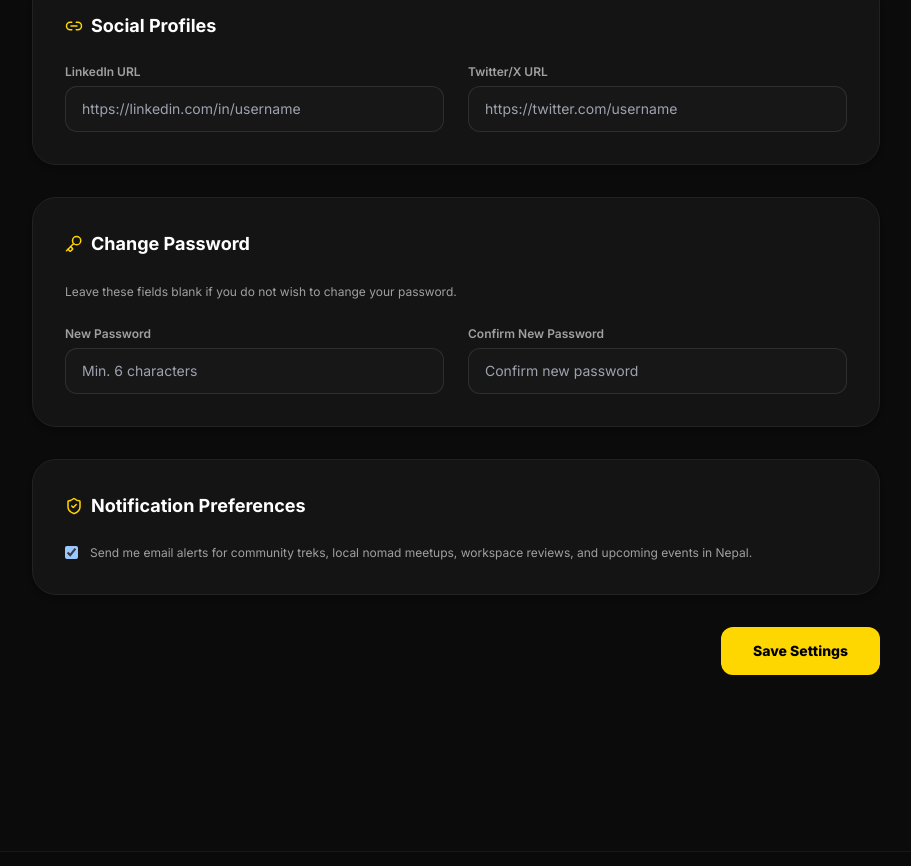
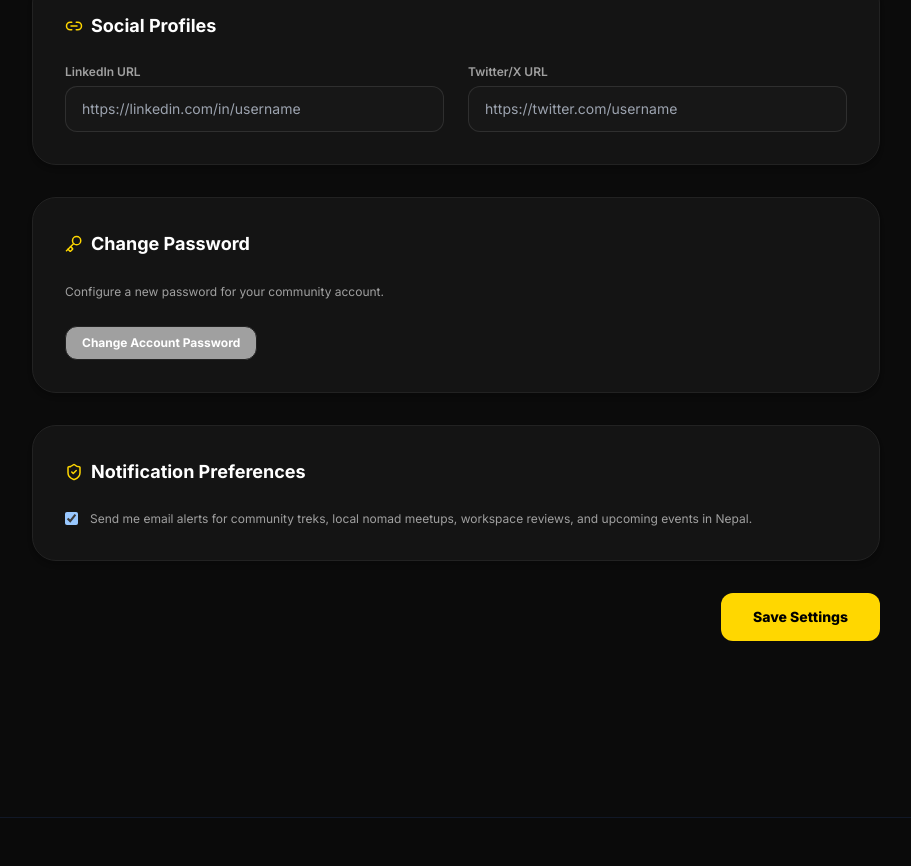
Before and after one commit to DRKAFLE123/digital-nomads-in-nepal, a Next.js app: page /community/settings in a window 1280 px wide. Shown: the part 1114-1980 px from the top of the page, without its empty margins (184-1095 px from the left). Built offline with nearby package versions, Linux system fonts and the light colour scheme; no server answers; the database is empty; sample sign-in values are in the browser's storage.

Commit message:
Hide change password inputs under a toggle button on settings page

```diff
--- a/app/community/settings/page.tsx
+++ b/app/community/settings/page.tsx
@@ -44,6 +44,7 @@ export default function ProfileSettingsPage() {
   const [saving, setSaving] = useState(false)
   const [uploading, setUploading] = useState(false)
   const [message, setMessage] = useState({ text: "", type: "" }) // type: success | error
+  const [showPasswordFields, setShowPasswordFields] = useState(false)
 
   // Redirect if unauthenticated
   useEffect(() => {
@@ -182,6 +183,7 @@ export default function ProfileSettingsPage() {
       setMessage({ text: "Profile updated successfully!", type: "success" })
       // Clear password fields
       setForm(prev => ({ ...prev, password: "", confirmPassword: "" }))
+      setShowPasswordFields(false)
 
       // Refresh window session or trigger dynamic navbar updates
       setTimeout(() => {
@@ -420,9 +422,11 @@ export default function ProfileSettingsPage() {
                 Change Password
               </h2>
               <p className="text-muted text-xs leading-relaxed">
-                Leave these fields blank if you do not wish to change your password.
+                Configure a new password for your community account.
               </p>
 
+              {showPasswordFields ? (
+                <div className="space-y-4 animate-in fade-in slide-in-from-top-1 duration-200">
                   <div className="grid grid-cols-1 md:grid-cols-2 gap-6">
                     <div>
                       <label className="block text-xs font-semibold text-muted mb-1.5">New Password</label>
@@ -445,6 +449,28 @@ export default function ProfileSettingsPage() {
                       />
                     </div>
                   </div>
+                  <div className="flex justify-end">
+                    <button
+                      type="button"
+                      onClick={() => {
+                        setShowPasswordFields(false)
+                        setForm(prev => ({ ...prev, password: "", confirmPassword: "" }))
+                      }}
+                      className="text-xs text-muted hover:text-foreground font-semibold transition-colors"
+                    >
+                      Cancel
+                    </button>
+                  </div>
+                </div>
+              ) : (
+                <button
+                  type="button"
+                  onClick={() => setShowPasswordFields(true)}
+                  className="px-4 py-2 bg-muted hover:bg-muted/80 border border-border text-foreground text-xs font-bold rounded-xl transition-all active:scale-[0.98]"
+                >
+                  Change Account Password
+                </button>
+              )}
             </div>
 
             {/* 5. Notification Preferences */}
```
Lines whose indentation alone changed are shown as unchanged.
